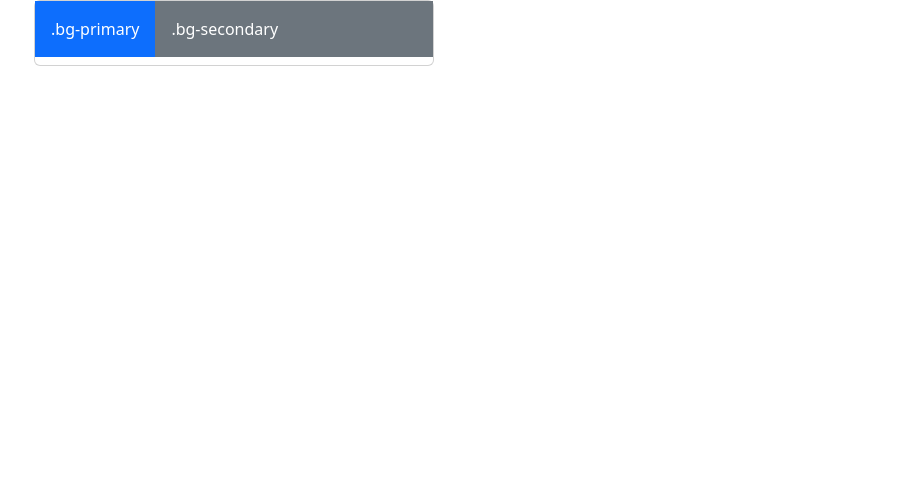
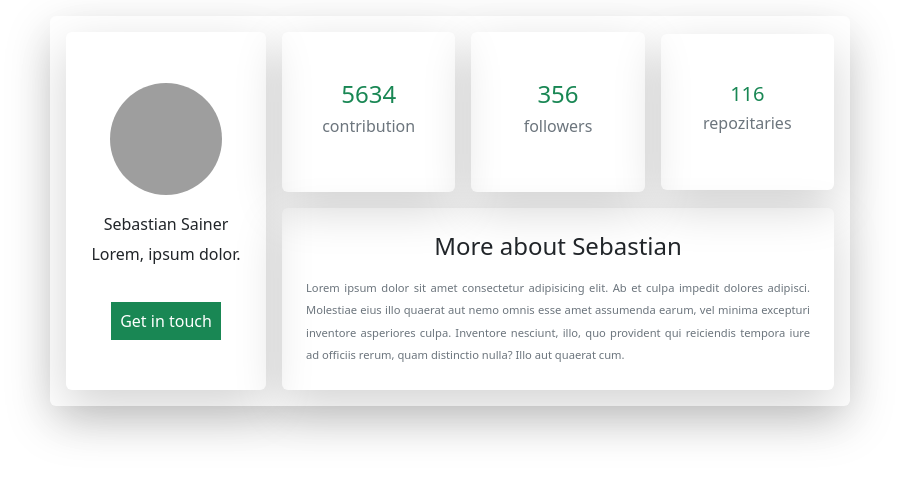
Before and after one commit to Tarascher/my-first-card-repo, a plain HTML site: page index.html in a window 1280 px wide. Shown: the whole page, without its empty margins (48-947 px from the left). Drawn offline with nearby package versions, Linux system fonts and the light colour scheme; grey boxes are pictures that could not be loaded.

Commit message:
finish-card-repo

```diff
--- a/assets/css/style.css
+++ b/assets/css/style.css
@@ -0,0 +1,32 @@
+.third-part {
+  width: calc((100% - 2 * 1em) / 3);
+  padding: 3rem 10px;
+  text-align: center;
+}
+.general-information {
+  display: flex;
+  flex-direction: column;
+}
+.btn {
+  font-size: 15px;
+}
+.text_param {
+  text-align: justify;
+  font-size: 0.7rem;
+  line-height: 2;
+}
+.foto-personal {
+  margin: 20px;
+  transition: 0.5s;
+}
+.authors-personal-data:hover .foto-personal {
+  transform: scale(1.3);
+}
+.authors-personal-data .btn {
+  margin: 20px;
+  transition: 0.5s;
+}
+.authors-personal-data:hover .btn {
+  transform: scale(1.3);
+  transform: scale(110%) rotate(-5deg);
+}
--- a/index.html
+++ b/index.html
@@ -14,10 +14,54 @@
   </head>
   <body>
     <div class="container">
-      <div class="card d-flex flex-row" style="width: 25rem">
-        <div class="p-3 mb-2 bg-primary text-white">.bg-primary</div>
-        <div class="flex-grow-1 p-3 mb-2 bg-secondary text-white">
-          .bg-secondary
+      <div
+        class="m-3 p-3 card d-flex flex-row gap-3 shadow-lg border-0"
+        style="width: 50rem"
+      >
+        <div
+          class="p-4 authors-personal-data d-flex flex-column justify-content-center align-items-center shadow-lg rounded"
+          style="width: 25rem"
+        >
+          <img
+            class="foto-personal rounded-circle"
+            style="width: 7rem; height: 7rem; object-fit: cover"
+            src="https://images.unsplash.com/photo-1668028741663-b80ad9ad5401?ixlib=rb-4.0.3&ixid=MnwxMjA3fDB8MHxlZGl0b3JpYWwtZmVlZHwxNTJ8fHxlbnwwfHx8fA%3D%3D&auto=format&fit=crop&w=500&q=60"
+            alt="фото"
+          />
+          <h4 class="fs-6">Sebastian Sainer</h4>
+          <p>Lorem, ipsum dolor.</p>
+          <button type="button" class="btn btn-success rounded-0 ps-2 pe-2">
+            Get in touch
+          </button>
+        </div>
+        <div class="flex-grow-1 d-flex flex-column gap-3">
+          <div class="secondary-pate d-flex flex-row gap-3 align-items-center">
+            <div class="third-part shadow-lg rounded">
+              <h4 class="text-success">5634</h4>
+              <h6 class="text-muted">contribution</h6>
+            </div>
+            <div class="third-part shadow-lg rounded">
+              <h4 class="text-success">356</h4>
+              <h6 class="text-muted">followers</h6>
+            </div>
+            <div class="third-part shadow-lg rounded">
+              <h5 class="text-success">116</h5>
+              <h6 class="text-muted">repozitaries</h6>
+            </div>
+          </div>
+          <div class="shadow-lg rounded text-center">
+            <div class="secondary-pate p-4">
+              <h4 class="fs-4 mb-3">More about Sebastian</h4>
+              <p class="text-muted text_param m-0">
+                Lorem ipsum dolor sit amet consectetur adipisicing elit. Ab et
+                culpa impedit dolores adipisci. Molestiae eius illo quaerat aut
+                nemo omnis esse amet assumenda earum, vel minima excepturi
+                inventore asperiores culpa. Inventore nesciunt, illo, quo
+                provident qui reiciendis tempora iure ad officiis rerum, quam
+                distinctio nulla? Illo aut quaerat cum.
+              </p>
+            </div>
+          </div>
         </div>
       </div>
     </div>
```
